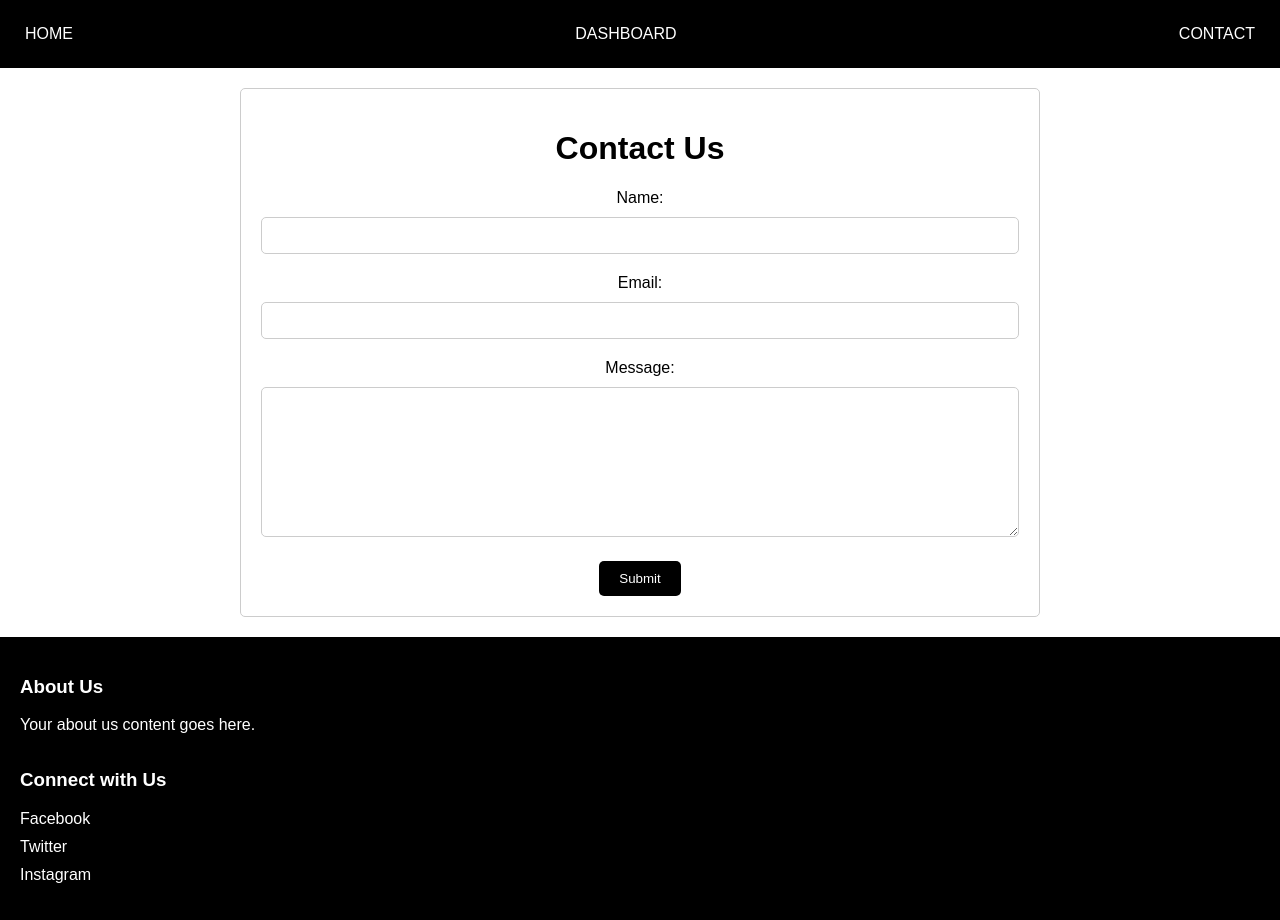
After one commit to fogapandrew/SchoolManagementSystem, a PHP site: page /contact.php in a window 1280 px wide. The commit adds this page. Run offline with PHP 8.4, Linux system fonts and the light colour scheme.

Commit message:
adding contact page

```diff
--- /dev/null
+++ b/webapp/contact.php
@@ -0,0 +1,81 @@
+<!DOCTYPE html>
+<html lang="en">
+<head>
+    <meta charset="UTF-8">
+    <meta name="viewport" content="width=device-width, initial-scale=1.0">
+    <title>Contact Us</title>
+    <style>
+        body {
+            font-family: Arial, sans-serif;
+            margin: 0;
+            padding: 0;
+        }
+
+        .container {
+            max-width: 800px;
+            margin: 20px auto;
+            padding: 20px;
+            border: 1px solid #ccc; /* Border around the container */
+            border-radius: 5px;
+            box-sizing: border-box; /* Include padding and border in the width and height of the elements */
+            text-align: center;
+        }
+
+        h1 {
+            text-align: center;
+        }
+
+        label {
+            display: block;
+            margin-bottom: 10px;
+        }
+
+        input[type="text"],
+        input[type="email"],
+        textarea {
+            width: 100%;
+            padding: 10px;
+            margin-bottom: 20px;
+            border: 1px solid #ccc; /* Border around form elements */
+            border-radius: 5px;
+            box-sizing: border-box;
+        }
+
+        textarea {
+            height: 150px;
+        }
+
+        input[type="submit"] {
+            background-color: black;
+            color: #fff;
+            padding: 10px 20px;
+            border: none;
+            border-radius: 5px;
+            cursor: pointer;
+        }
+
+        input[type="submit"]:hover {
+            background-color: #3108e7;
+        }
+    </style>
+</head>
+<body>
+  <?php include 'include/header.php'; ?>
+<div class="container">
+    <h1>Contact Us</h1>
+    <form action="#" method="post">
+        <label for="name">Name:</label>
+        <input type="text" id="name" name="name" required>
+
+        <label for="email">Email:</label>
+        <input type="email" id="email" name="email" required>
+
+        <label for="message">Message:</label>
+        <textarea id="message" name="message" required></textarea>
+
+        <input type="submit" value="Submit">
+    </form>
+</div>
+  <?php include 'include/footer.php'; ?>
+</body>
+</html>
--- a/webapp/course.php
+++ b/webapp/course.php
@@ -54,7 +54,7 @@
         }
 
         input[type="submit"] {
-            background-color: #4fb3f1;
+            background-color:  #3108e7;
             width: 140px;
             color: white;
             padding: 10px 20px;
@@ -65,7 +65,7 @@
         }
 
         input[type="submit"]:hover {
-            background-color: #3108e7;
+            background-color:grey;
         }
     </style>
 </head>
--- a/webapp/department.php
+++ b/webapp/department.php
@@ -54,7 +54,7 @@
         }
 
         input[type="submit"] {
-            background-color: #4fb3f1;
+            background-color: #3108e7;
             width: 140px;
             color: white;
             padding: 10px 20px;
@@ -65,7 +65,7 @@
         }
 
         input[type="submit"]:hover {
-            background-color:  #3108e7;
+            background-color:  grey;
         }
     </style>
 </head>
--- a/webapp/enrollment.php
+++ b/webapp/enrollment.php
@@ -53,7 +53,7 @@
         }
 
         input[type="submit"] {
-            background-color: #4fb3f1;
+            background-color:  #3108e7;
             width: 140px;
             color: white;
             padding: 10px 20px;
@@ -64,7 +64,7 @@
         }
 
         input[type="submit"]:hover {
-            background-color: #3108e7;
+            background-color: grey;
         }
     </style>
 </head>
--- a/webapp/include/header.php
+++ b/webapp/include/header.php
@@ -3,27 +3,33 @@
     <nav>
         <ul>
             <li><a href="index.php">HOME</a></li>
-            <li><a href="dashboard.php">DASHBOARD</a></li>
-            <li><a href="#contact">CONTACT</a></li>
+            <li class="right"><a href="dashboard.php">DASHBOARD</a></li>
+            <li class="right"><a href="contact.php">CONTACT</a></li>
         </ul>
     </nav>
 </header>
 
 <style>
     header {
-        background-color:black;
+        background-color: black;
         color: #fff;
-        padding: 10px;
+        padding: 25px;
     }
 
     nav ul {
         list-style-type: none;
-
+        margin: 0;
+        padding: 0;
+        display: flex;
+        justify-content: space-between; /* Align items horizontally with space between */
     }
 
     nav ul li {
         display: inline;
-        margin-right: 20px;
+    }
+
+    .right {
+        margin-left: auto; /* Pushes the item to the right */
     }
 
     nav ul li a {
--- a/webapp/program.php
+++ b/webapp/program.php
@@ -54,7 +54,7 @@
         }
 
         input[type="submit"] {
-            background-color: #4fb3f1;
+            background-color:  #3108e7;
             width: 140px;
             color: white;
             padding: 10px 20px;
@@ -65,7 +65,7 @@
         }
 
         input[type="submit"]:hover {
-            background-color: #3108e7;
+            background-color: grey;
         }
     </style>
 </head>
--- a/webapp/student.php
+++ b/webapp/student.php
@@ -45,7 +45,7 @@
         }
 
         input[type="submit"] {
-            background-color: #4fb3f1;
+            background-color: #3108e7;
             width: 140px;
             color: white;
             padding: 10px 20px;
@@ -56,7 +56,7 @@
         }
 
         input[type="submit"]:hover {
-            background-color:#3108e7;
+            background-color:grey;
         }
     </style>
 </head>
--- a/webapp/teacher.php
+++ b/webapp/teacher.php
@@ -47,7 +47,7 @@
         }
 
         input[type="submit"] {
-            background-color: #4fb3f1;
+            background-color:  #3108e7;
             width: 140px;
             padding: 10px 20px;
             border: none;
@@ -57,7 +57,7 @@
         }
 
         input[type="submit"]:hover {
-            background-color: #3108e7;
+            background-color: grey;
         }
     </style>
 </head>
```
